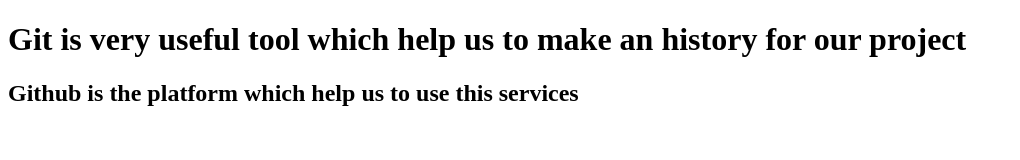
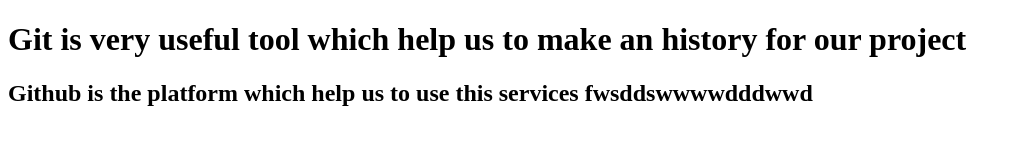
Before and after one commit to BuggyAJ/Git-Tutorial, a plain HTML site: page index.html in a window 1280 px wide. Shown: the whole page, without its empty margins (0-1020 px from the left). Drawn offline with Linux system fonts and the light colour scheme.

```diff
--- a/index.html
+++ b/index.html
@@ -4,6 +4,6 @@
 </head>
 <body>
     <h1> Git is very useful tool which help us to make an history for our project </h1>
-    <h2> Github is the platform which help us to use this services </h2>
+    <h2> Github is the platform which help us to use this services fwsddswwwwdddwwd </h2>
 </body>
 </html>
```
